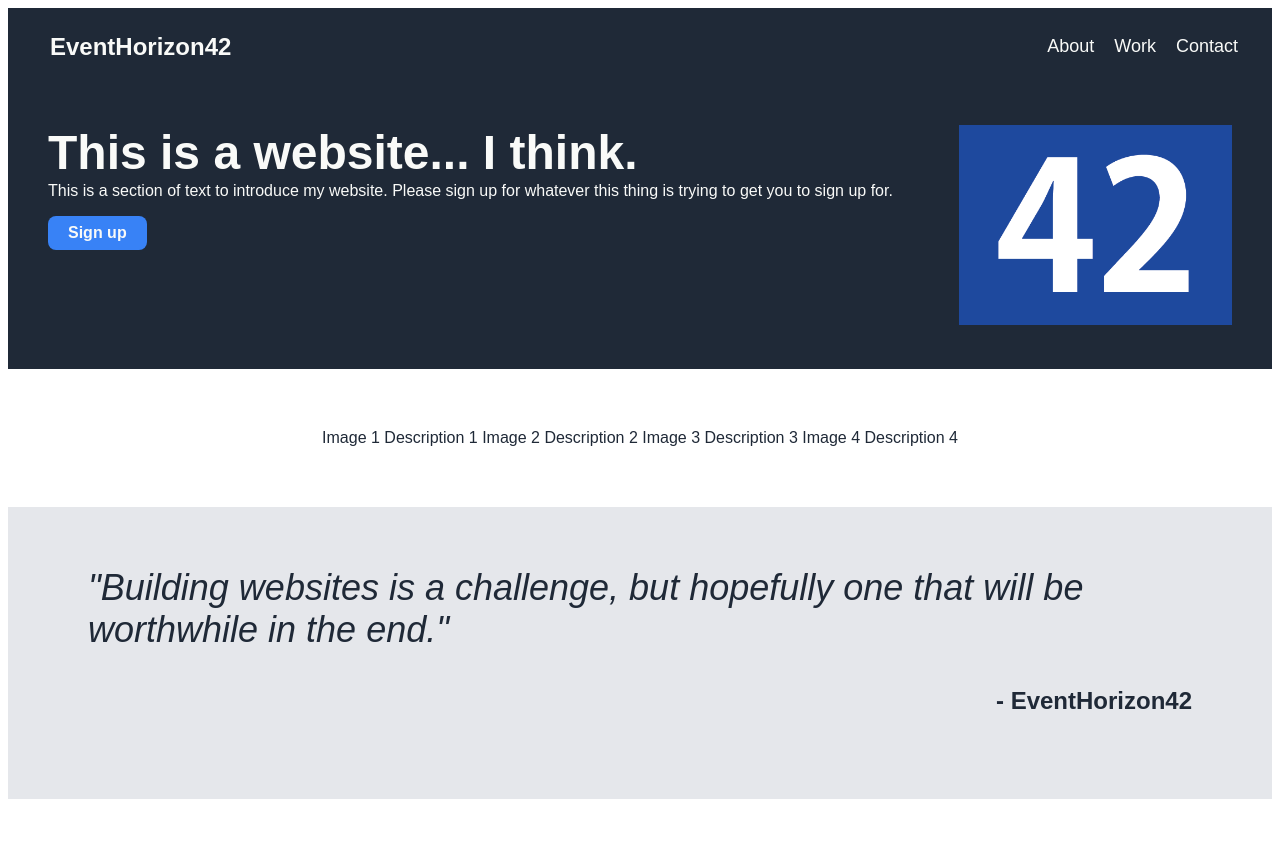
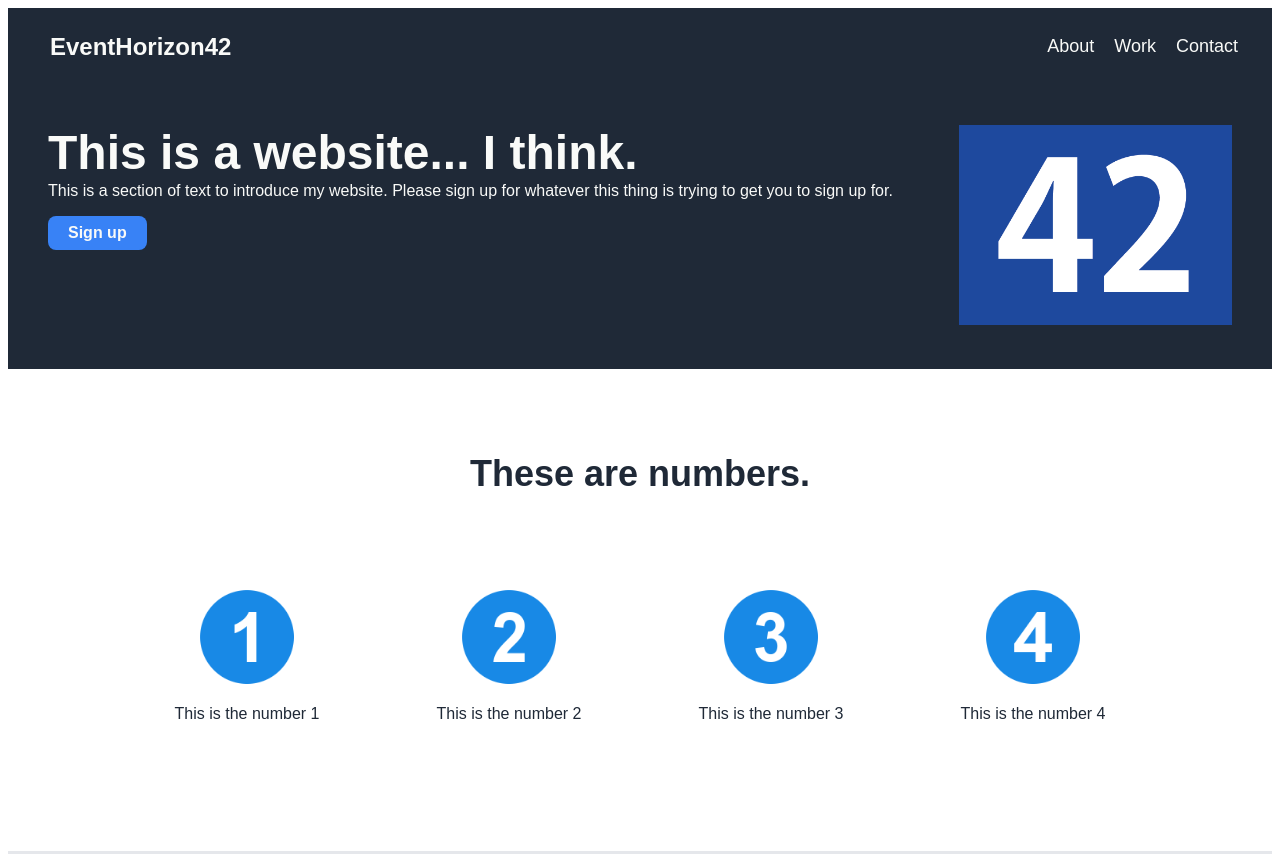
Before and after one commit to EventHorizon42/landing1, a plain HTML site: page index.html in a window 1280 px wide. Shown: the top 854 px of the page. Drawn offline with Linux system fonts and the light colour scheme.

Commit message:
updated content and style

```diff
--- a/index.html
+++ b/index.html
@@ -36,14 +36,28 @@
 
         <!-- First Section  -->
         <div class="first">
-            Image 1
-            Description 1
-            Image 2
-            Description 2
-            Image 3
-            Description 3
-            Image 4
-            Description 4
+            <div id="first-title">
+                These are numbers.
+            </div>
+
+            <div class="first-cards">
+                <div class="card">
+                    <img src="img/Eo_circle_blue_number-1.png"><br>
+                    This is the number 1
+                </div>
+                <div class="card">
+                    <img src="img/Eo_circle_blue_number-2.png"><br>
+                    This is the number 2
+                </div>
+                <div class="card">
+                    <img src="img/Eo_circle_blue_number-3.png"><br>
+                    This is the number 3
+                </div>
+                <div class="card">
+                    <img src="img/Eo_circle_blue_number-4.png"><br>
+                    This is the number 4
+                </div>
+            </div>
 
         </div>
 
--- a/style.css
+++ b/style.css
@@ -97,6 +97,8 @@ a {
   justify-content: center;
   max-width: fit-content;
   text-decoration: none;
+  flex: none;
+
 }
 
 
@@ -105,8 +107,39 @@ a {
   background: white;
   display: flex;
   padding: 60px;
+  flex-direction: column;
+  flex-wrap: wrap;
+  justify-content: space-evenly;
+}
+
+.first #first-title {
+  font-size: 36px;
+  font-weight: 900;
+  text-align: center;
+  padding: 24px;
+}
+
+.first .first-cards {
+  display: flex;
   flex-direction: row;
-  justify-content: center;
+  flex-wrap: wrap;
+  padding: 48px;
+  flex: 1;
+}
+
+.first .card {
+  display: flex;
+  flex-direction: column;
+  align-items: center;
+  text-align: center;
+  padding: 20px;
+  flex: 1;
+}
+
+.first img {
+  max-height: 100px;
+  max-width: 100px;
+
 }
 
 .second {
@@ -183,6 +216,8 @@ a {
   border-style: solid;
   justify-self: left;
   min-width: fit-content;
+  text-align: center;
+  flex: none;
 
 }
 
```
